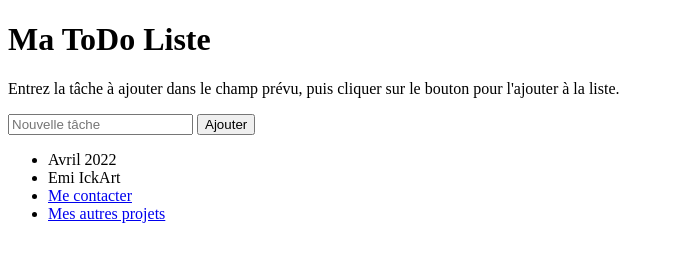
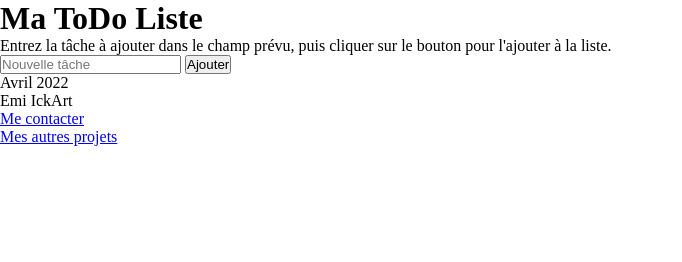
Before and after one commit to E-IckArt/ToDoList---jQuery, a plain HTML site: page index.html in a window 1280 px wide. Shown: the whole page, without its empty margins (0-682 px from the left). Drawn offline with Linux system fonts and the light colour scheme.

Commit message:
Add Css primary structure

```diff
--- /dev/null
+++ b/css/sass/general/_body.sass
@@ -0,0 +1,4 @@
+body
+    // font-family: 'Indie Flower', cursive
+
+    // font-family: 'Nunito', sans-serif
--- /dev/null
+++ b/css/sass/general/_reset.sass
@@ -0,0 +1,7 @@
+*
+    margin: 0
+    padding: 0
+    box-sizing: border-box
+
+ul
+    list-style: none
--- a/css/style.sass
+++ b/css/style.sass
@@ -0,0 +1,2 @@
+@import 'sass/general/_reset'
+@import 'sass/general/_body'
```
Also changed, not shown: css/style.css, 1 other file.
